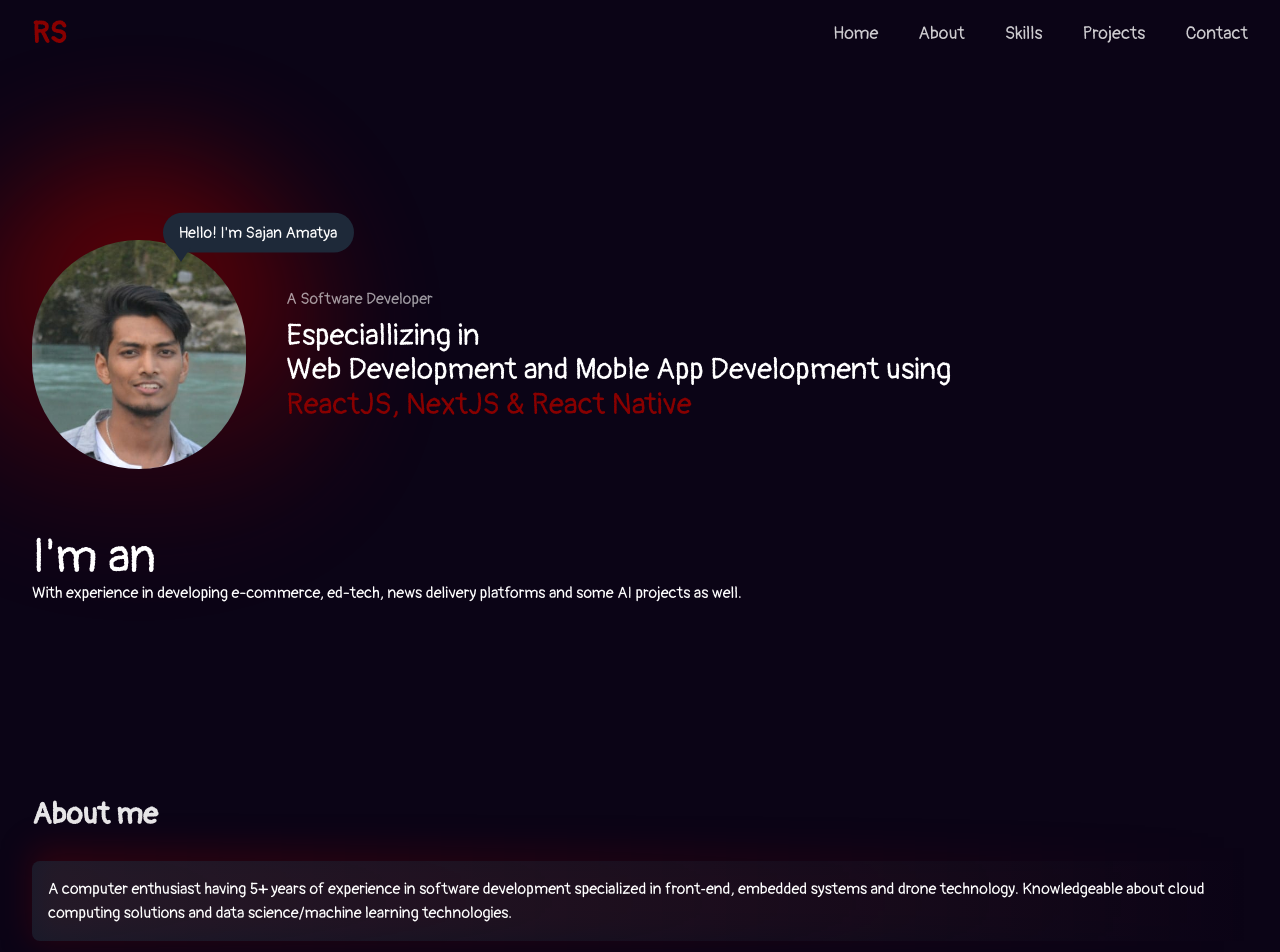
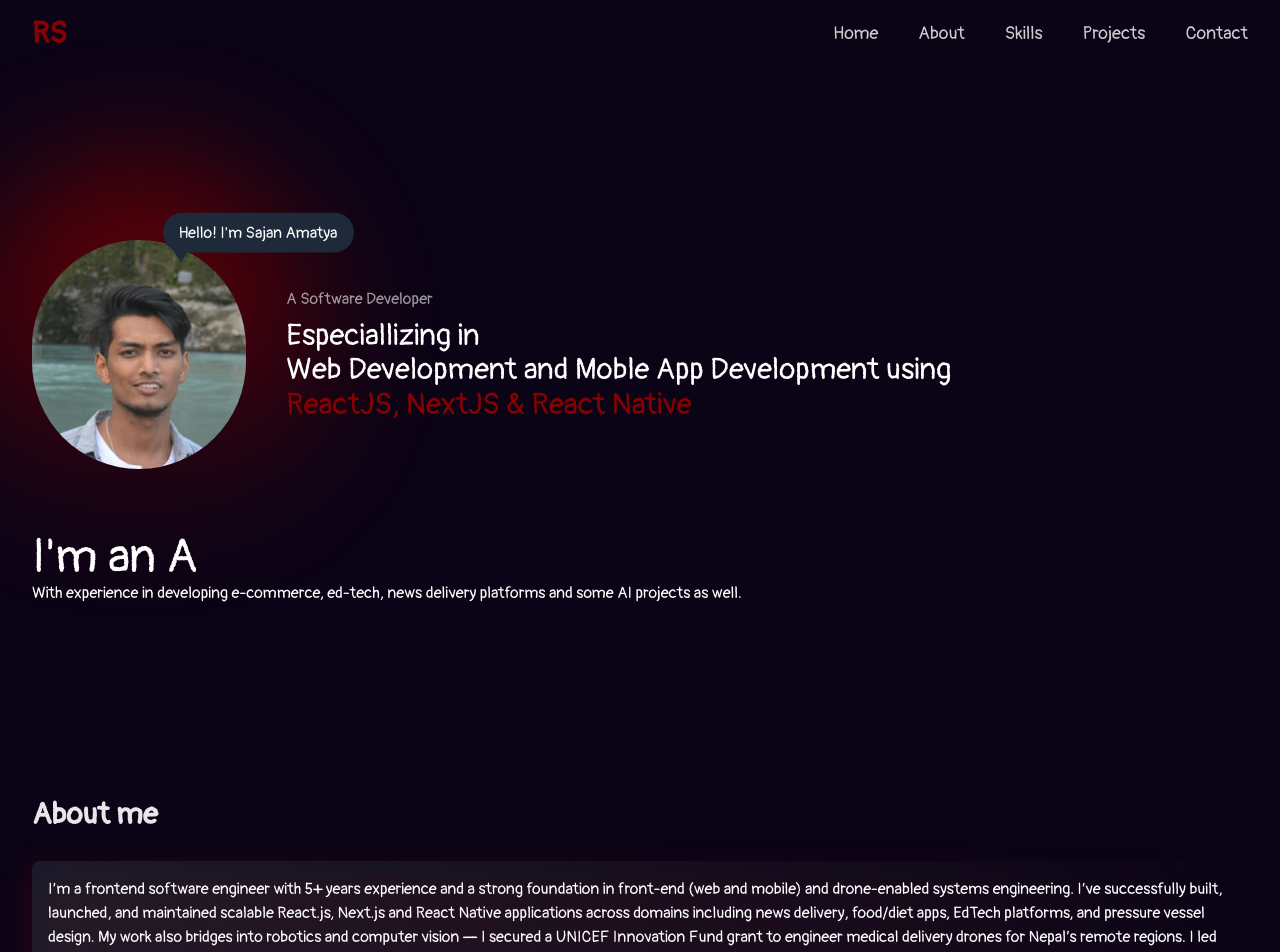
Before and after one commit to sazzzzan10/portfolio, a Next.js app: page / in a window 1280 px wide. Shown: the top 952 px of the page. Built offline with nearby package versions, Linux system fonts and the light colour scheme.

Commit message:
update about me

```diff
--- a/app/components/AboutSection.tsx
+++ b/app/components/AboutSection.tsx
@@ -14,8 +14,9 @@ const AboutSection = ()=>{
                 <h3 className="text-3xl md:text-3xl font-semibold text-white/90 mb-7">
                 About me</h3>
                  <div className='bg-linear-to-r from-[#800000]/30 vai-[#6d28d9]/30  pointer-events-none absolute -inset-12 md:top-[30%] md:bottom-[0%] md:right-0 md:left-0 rounded-2xl  to-transparent p-4 mt-2 blur-lg  rounded-lg absolute '></div>
-                          <div className='bg-linear-to-r from-gray-800/60 to-transparent p-4 mt-2 rounded-lg gradient hover:shadow-[0_0_60px_rgba(128,0,0,0.6)]'>A computer enthusiast having 5+ years of experience in software development specialized in front‑end, embedded systems and drone technology.
-Knowledgeable about cloud computing solutions and data science/machine learning technologies.</div>
+                          <div className='bg-linear-to-r from-gray-800/60 to-transparent p-4 mt-2 rounded-lg gradient hover:shadow-[0_0_60px_rgba(128,0,0,0.6)]'>I’m a frontend software engineer with 5+ years experience and a strong foundation in front-end (web and mobile) and drone-enabled systems engineering. I’ve successfully built, launched, and maintained scalable React.js, Next.js and React Native applications across domains including news delivery, food/diet apps, EdTech platforms, and pressure vessel design.
+
+My work also bridges into robotics and computer vision — I secured a UNICEF Innovation Fund grant to engineer medical delivery drones for Nepal’s remote regions. I led interdisciplinary teams to design drone hardware & software; developed real-time control dashboards; implemented MAVLink-based communication systems; and trained YOLO-v2 models to reliably detect landing zones.</div>
 
             </ScrollReveal>
         </section>
```
